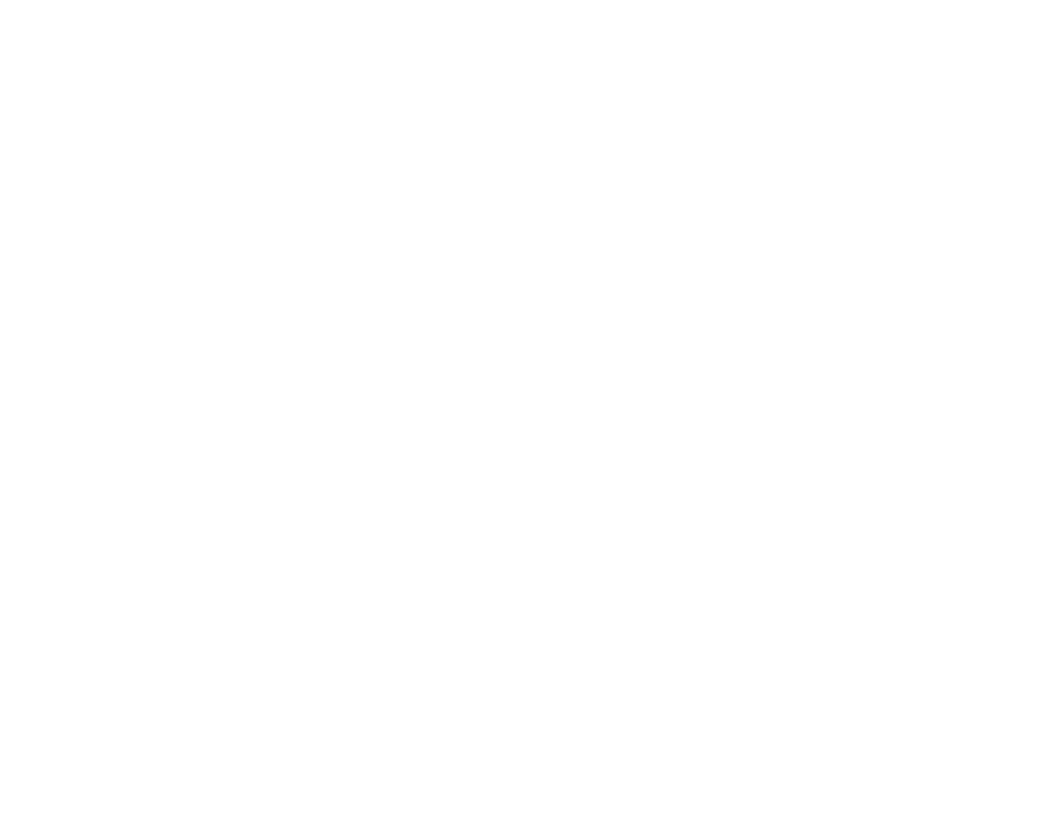
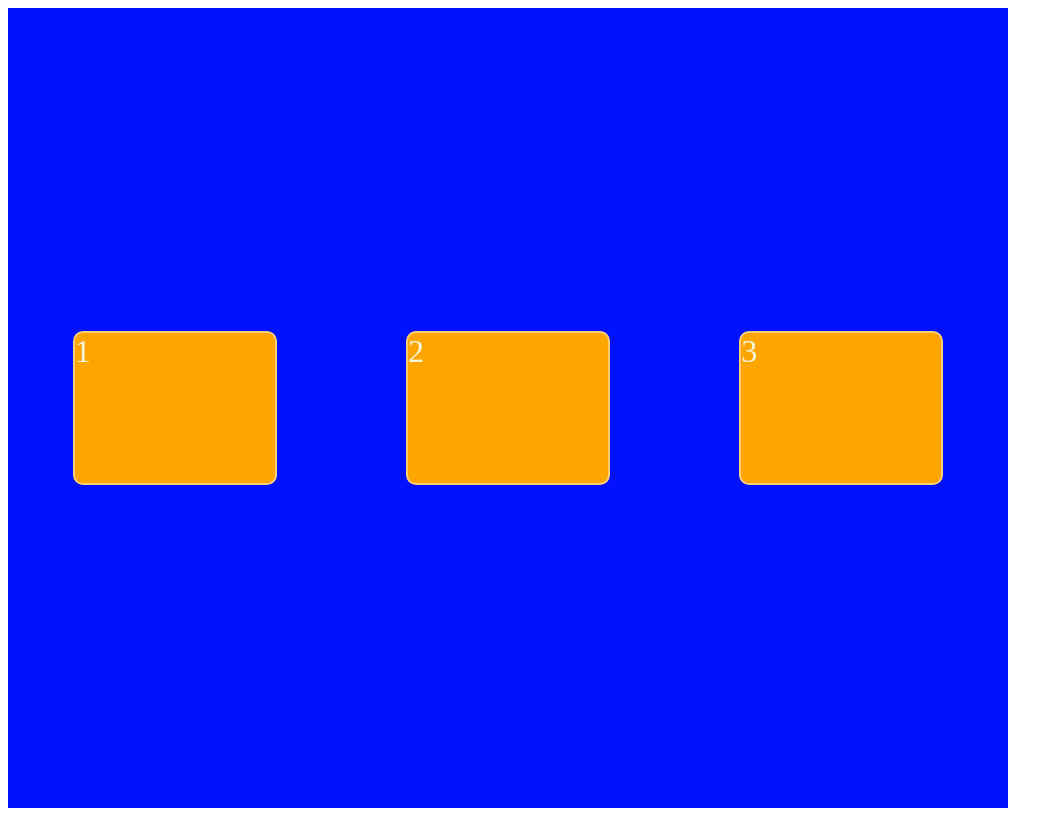
Before and after one commit to Lucas-marques98/flexbox, a plain HTML site: page index.html in a window 1280 px wide. Shown: the whole page, without its empty margins (0-1063 px from the left). Drawn offline with Linux system fonts and the light colour scheme.

Commit message:
Voltei o codigo que estava antes

```diff
--- a/index.html
+++ b/index.html
@@ -14,3 +14,23 @@
       justify-content:space-around;
       align-items: center;
     }
+    .item{
+      background-color: orange;
+      width: 200px;
+      height: 150px;
+      border: solid 2px rgb(255, 207, 117);
+      border-radius: 10px;
+      font-size: 32px;
+      color: beige;
+    }
+  </style>
+  <title>Flex Box</title>
+</head>
+<body>
+ <div class="container">
+  <div class="item">1</div>
+  <div class="item">2</div>
+  <div class="item">3</div>
+ </div>
+</body>
+</html>
```
